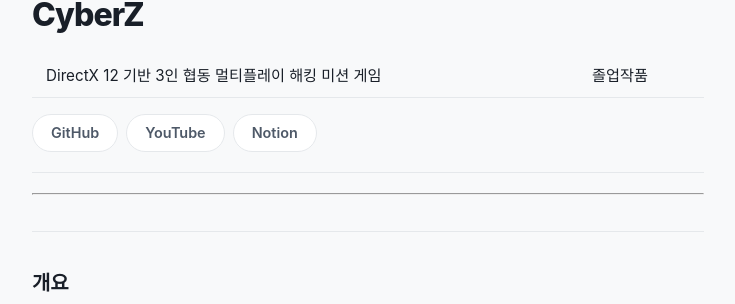
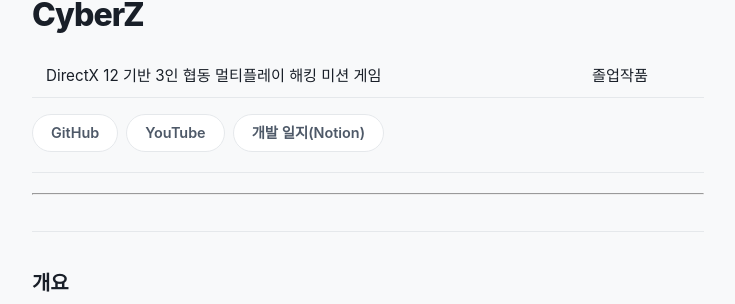
Before and after one commit to KimJinsun610/KimJinsun610.github.io, a Jekyll site: the page built from projects/cyberz.md, in a window 1280 px wide and 900 px high. Shown: the part 125-429 px from the top of the window, without its empty margins (272-1007 px from the left). Built offline with Jekyll 4.4.1, drawn with Linux system fonts in a browser that asks for light colours; some web fonts are replaced.

Commit message:
update link

```diff
--- a/projects/cyberz.md
+++ b/projects/cyberz.md
@@ -9,7 +9,7 @@
 <div class="card-links">
   <a class="btn" href="https://github.com/KimJinsun610/CyberZ" target="_blank">GitHub</a>
   <a class="btn" href="https://www.youtube.com/watch?v=1F4cTjuyq-g" target="_blank">YouTube</a>
-  <a class="btn" href="https://www.notion.so/CyberZ-Model-export-import-1fdeaebf4a0d803e8249d3bbcd2739e3" target="_blank">Notion</a>
+  <a class="btn" href="https://www.notion.so/CyberZ-369eaebf4a0d803cb713d0058532b93d?source=copy_link" target="_blank">개발 일지(Notion)</a>
 </div>
 
 ---
```
Also changed, not shown: projects/project-bbb.md (+1 -1 lines).
